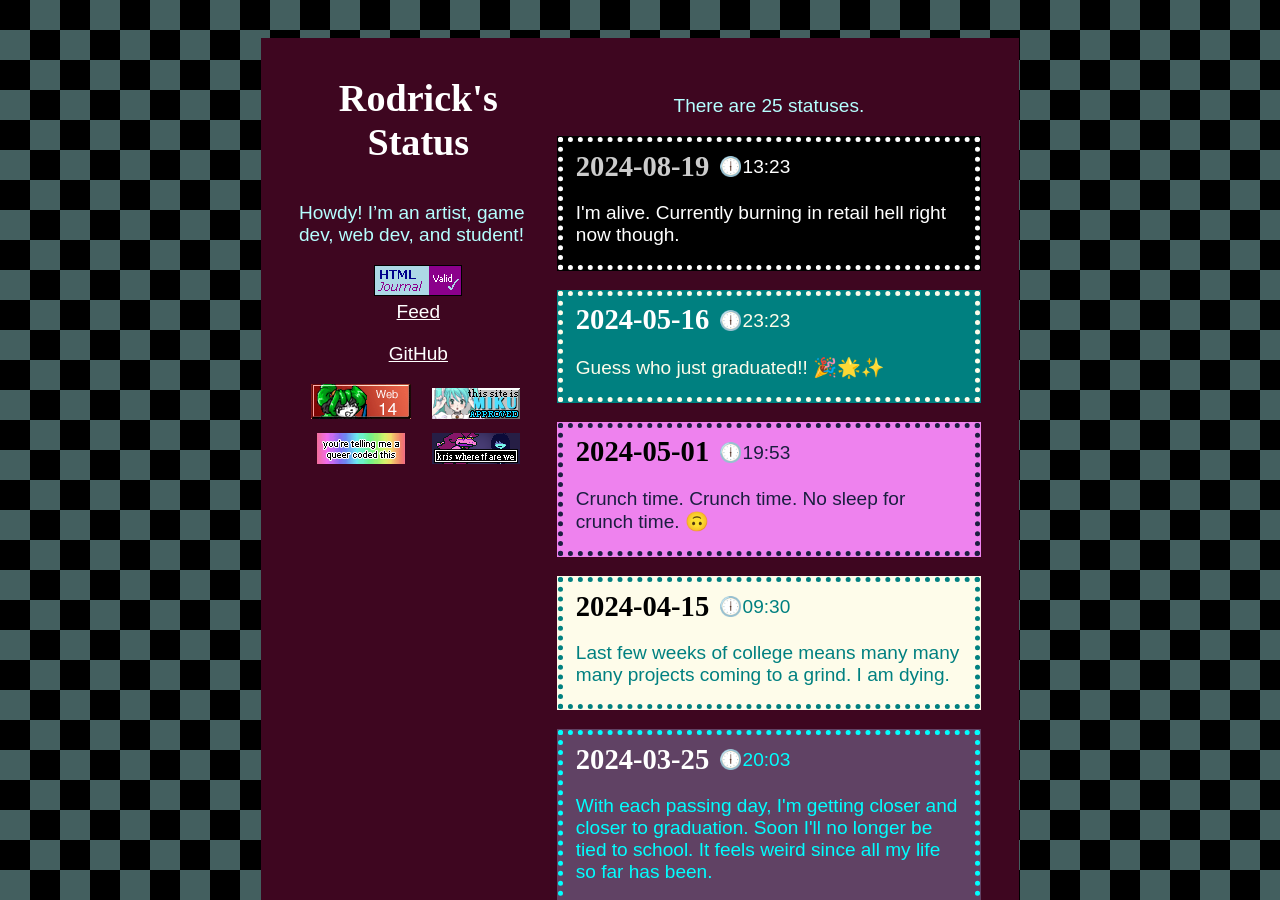
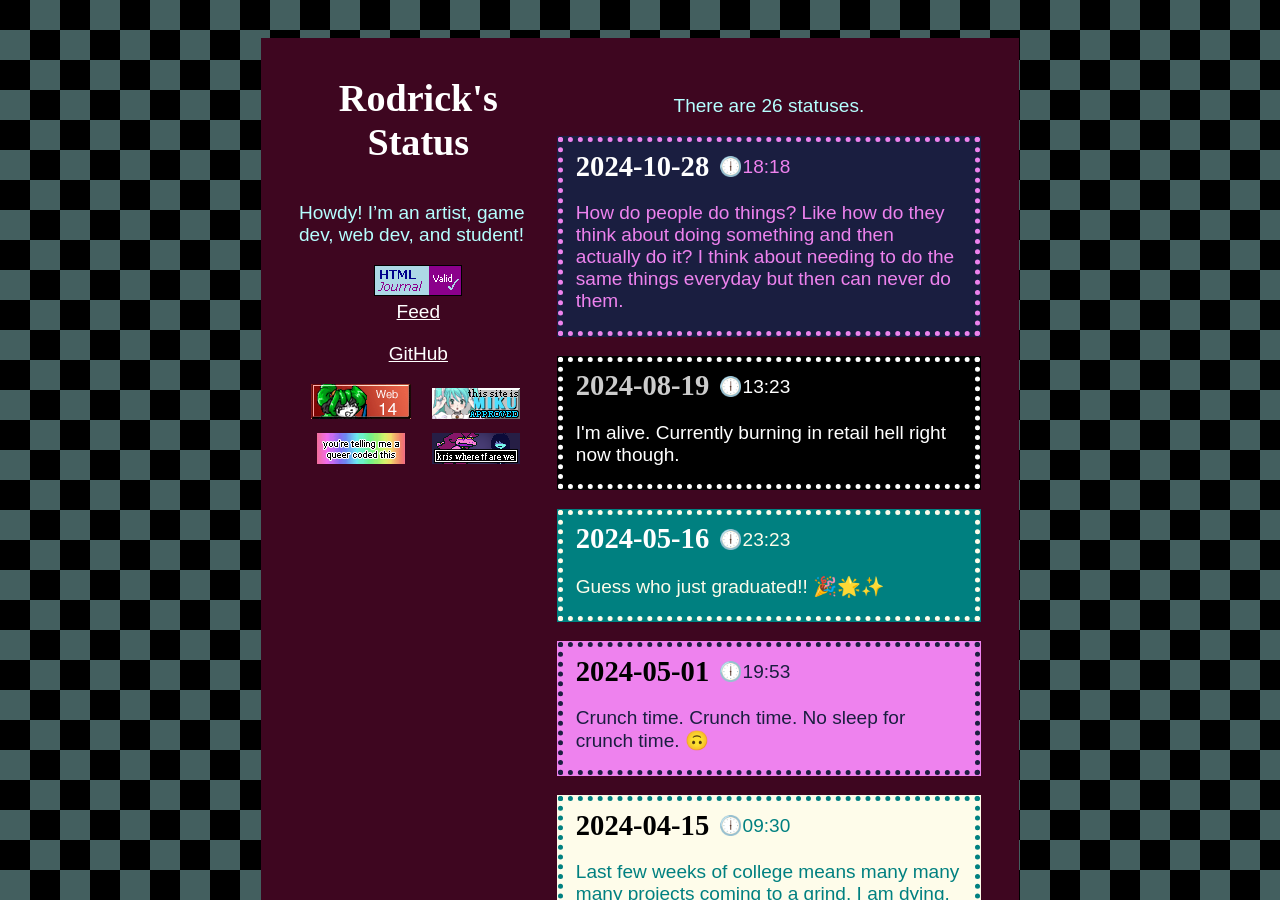
Before and after one commit to RodFireProductions/Status, a Jekyll site: the page built from site/index.md, in a window 1280 px wide and 900 px high. Built offline with Jekyll 4.4.1, drawn with Linux system fonts in a browser that asks for light colours.

Commit message:
Status Update Mon 10/28/2024 18:19:49.93

```diff
--- a/site/_data/entries.json
+++ b/site/_data/entries.json
@@ -1,6 +1,6 @@
 {
-    "num": 25,
-    "last_color": "black",
+    "num": 26,
+    "last_color": "pink-alt",
     "list": [
         {
             "id": 1,
@@ -216,6 +216,14 @@
             "color": "black",
             "content": "I'm alive. Currently burning in retail hell right now though.",
             "image": null
+        },
+        {
+            "id": 26,
+            "time": "18:18",
+            "date": "2024-10-28",
+            "color": "pink-alt",
+            "content": "How do people do things? Like how do they think about doing something and then actually do it? I think about needing to do the same things everyday but then can never do them.",
+            "image": null
         }
     ]
 }
```
